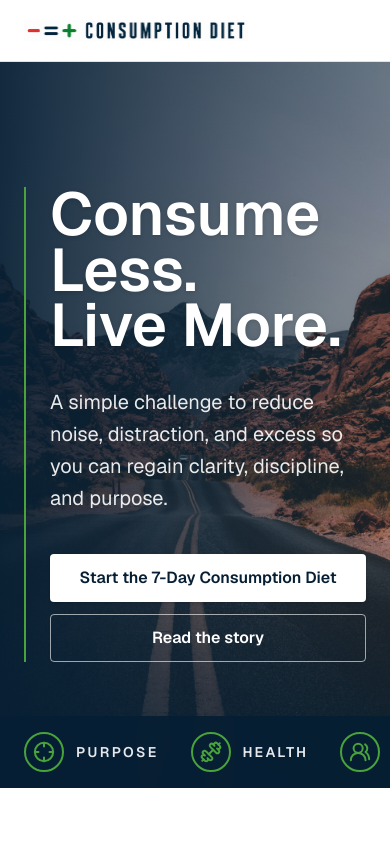
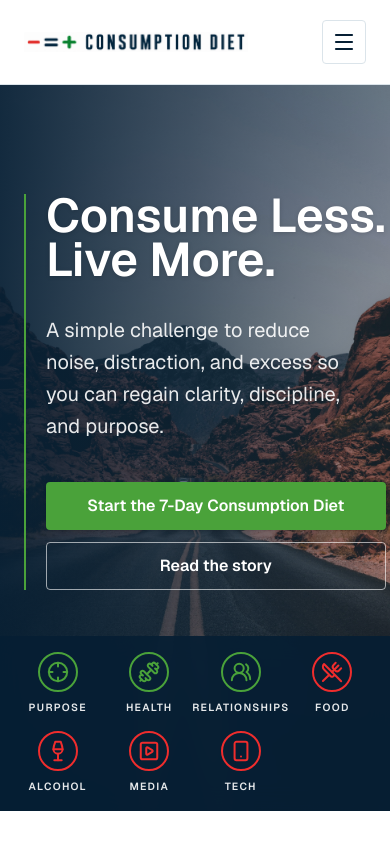
Before and after one commit to briantraudt/consumptiondiet, a Next.js app: page / in a window 390 px wide. Shown: the top 844 px of the page. Built offline with nearby package versions, Linux system fonts and the light colour scheme.

Commit message:
Improve mobile hero layout

```diff
--- a/src/app/page.tsx
+++ b/src/app/page.tsx
@@ -1,6 +1,7 @@
 import {
   Crosshair,
   Dumbbell,
+  Menu,
   Smartphone,
   SquarePlay,
   UsersRound,
@@ -53,6 +54,25 @@ export default function Home() {
             >
               Join
             </a>
+            <details className="relative sm:hidden">
+              <summary
+                aria-label="Open menu"
+                className="flex h-11 w-11 cursor-pointer list-none items-center justify-center rounded-sm border border-[#dbe4ea] text-[#061f34] marker:hidden"
+              >
+                <Menu aria-hidden="true" size={24} strokeWidth={2.2} />
+              </summary>
+              <div className="absolute right-0 top-13 z-30 grid min-w-44 gap-1 border border-[#dbe4ea] bg-white p-2 text-sm font-semibold uppercase tracking-[0.14em] shadow-lg">
+                <a className="px-4 py-3 hover:bg-[#f7fafb]" href="#what">
+                  What
+                </a>
+                <a className="px-4 py-3 hover:bg-[#f7fafb]" href="#story">
+                  Story
+                </a>
+                <a className="px-4 py-3 hover:bg-[#f7fafb]" href="#signup">
+                  Join
+                </a>
+              </div>
+            </details>
           </div>
         </div>
 
@@ -69,10 +89,10 @@ export default function Home() {
           <div className="absolute inset-0 bg-gradient-to-r from-[#061f34]/88 via-[#061f34]/48 to-transparent" />
           <div className="absolute inset-x-0 bottom-0 h-44 bg-gradient-to-t from-[#061f34]/70 to-transparent" />
 
-          <div className="relative mx-auto flex min-h-[86vh] max-w-6xl items-center px-6 py-16 sm:px-8 lg:px-10 lg:py-20">
-            <div className="max-w-3xl border-l-2 border-[#4aa23a] pl-6 sm:pl-8">
-              <h1 className="max-w-4xl text-balance text-6xl font-semibold leading-[0.93] text-white drop-shadow-sm sm:text-7xl lg:text-8xl">
-                Consume Less.
+          <div className="relative mx-auto flex min-h-[86vh] max-w-6xl items-center px-6 pb-44 pt-16 sm:px-8 sm:pb-36 lg:px-10 lg:py-20">
+            <div className="max-w-3xl border-l-2 border-[#4aa23a] pl-5 sm:pl-8">
+              <h1 className="max-w-4xl text-balance text-[clamp(2.95rem,12vw,5rem)] font-semibold leading-[0.93] text-white drop-shadow-sm sm:text-7xl lg:text-8xl">
+                <span className="whitespace-nowrap">Consume Less.</span>
                 <br />
                 Live More.
               </h1>
@@ -83,7 +103,7 @@ export default function Home() {
               <div className="mt-10 flex flex-col gap-3 sm:flex-row">
                 <a
                   href="#signup"
-                  className="inline-flex min-h-12 items-center justify-center rounded-sm bg-white px-6 text-base font-semibold text-[#061f34] shadow-sm transition hover:bg-white/90 focus:outline-none focus:ring-2 focus:ring-white focus:ring-offset-2 focus:ring-offset-[#061f34]"
+                  className="inline-flex min-h-12 items-center justify-center rounded-sm bg-[#4aa23a] px-6 text-base font-semibold text-white shadow-sm transition hover:bg-[#3f8d32] focus:outline-none focus:ring-2 focus:ring-[#4aa23a] focus:ring-offset-2 focus:ring-offset-[#061f34]"
                 >
                   Start the 7-Day Consumption Diet
                 </a>
@@ -98,17 +118,17 @@ export default function Home() {
           </div>
 
           <div className="absolute inset-x-0 bottom-0 bg-[#061f34]/90 text-white backdrop-blur-md">
-            <div className="mx-auto flex max-w-6xl justify-between gap-8 overflow-x-auto px-6 sm:px-8 lg:px-10">
+            <div className="mx-auto grid max-w-6xl grid-cols-4 gap-x-2 gap-y-4 px-4 py-4 sm:flex sm:justify-between sm:gap-8 sm:px-8 sm:py-0 lg:px-10">
               {heroCategories.map(({ icon: Icon, label, tone }) => (
                 <div
-                  className="flex min-w-max items-center justify-center gap-3 py-4 text-sm font-semibold uppercase tracking-[0.16em] sm:py-5 lg:flex-1"
+                  className="flex min-w-0 flex-col items-center justify-center gap-2 text-center text-[0.65rem] font-semibold uppercase tracking-[0.12em] sm:min-w-max sm:flex-row sm:gap-3 sm:py-5 sm:text-sm sm:tracking-[0.16em] lg:flex-1"
                   key={label}
                 >
                   <span
                     className={
                       tone === "more"
-                        ? "flex h-10 w-10 items-center justify-center rounded-full border-2 border-[#4aa23a] text-[#4aa23a]"
-                        : "flex h-10 w-10 items-center justify-center rounded-full border-2 border-[#ef2d2d] text-[#ef2d2d]"
+                        ? "flex h-10 w-10 shrink-0 items-center justify-center rounded-full border-2 border-[#4aa23a] text-[#4aa23a]"
+                        : "flex h-10 w-10 shrink-0 items-center justify-center rounded-full border-2 border-[#ef2d2d] text-[#ef2d2d]"
                     }
                   >
                     <Icon aria-hidden="true" size={22} strokeWidth={2.2} />
```
